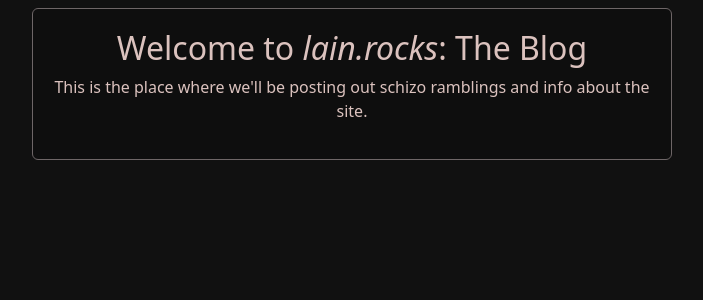
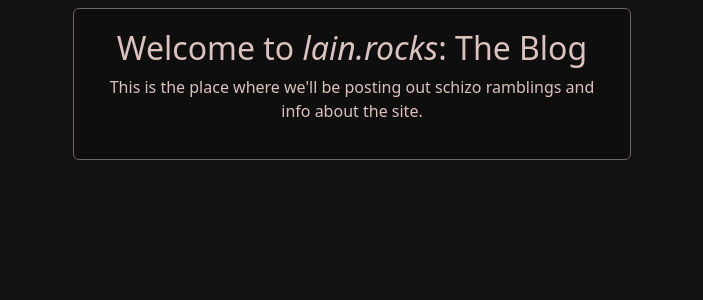
Before and after one commit to tyt4real/lainrocks, a PHP site: page /sites/blog.php in a window 1280 px wide. Shown: the top 300 px of the page, without its empty margins (288-991 px from the left). Run offline with PHP 8.4, Linux system fonts and the light colour scheme; data that the repository does not hold is empty.

Commit message:
style modifications

```diff
--- a/sites/blog.php
+++ b/sites/blog.php
@@ -59,6 +59,7 @@
         }
     }
     ?>
+    <div id="app" class="container">
     <header class="mt-2 card">
         <h2>Welcome to <i>lain.rocks</i>: The Blog</h2>
         <p>This is the place where we'll be posting out schizo ramblings and info about the site.</p>
@@ -73,6 +74,7 @@
             </div>
             </div>
         <?php endforeach; ?>
+    </div>
 </body>
 
 </html>
```
